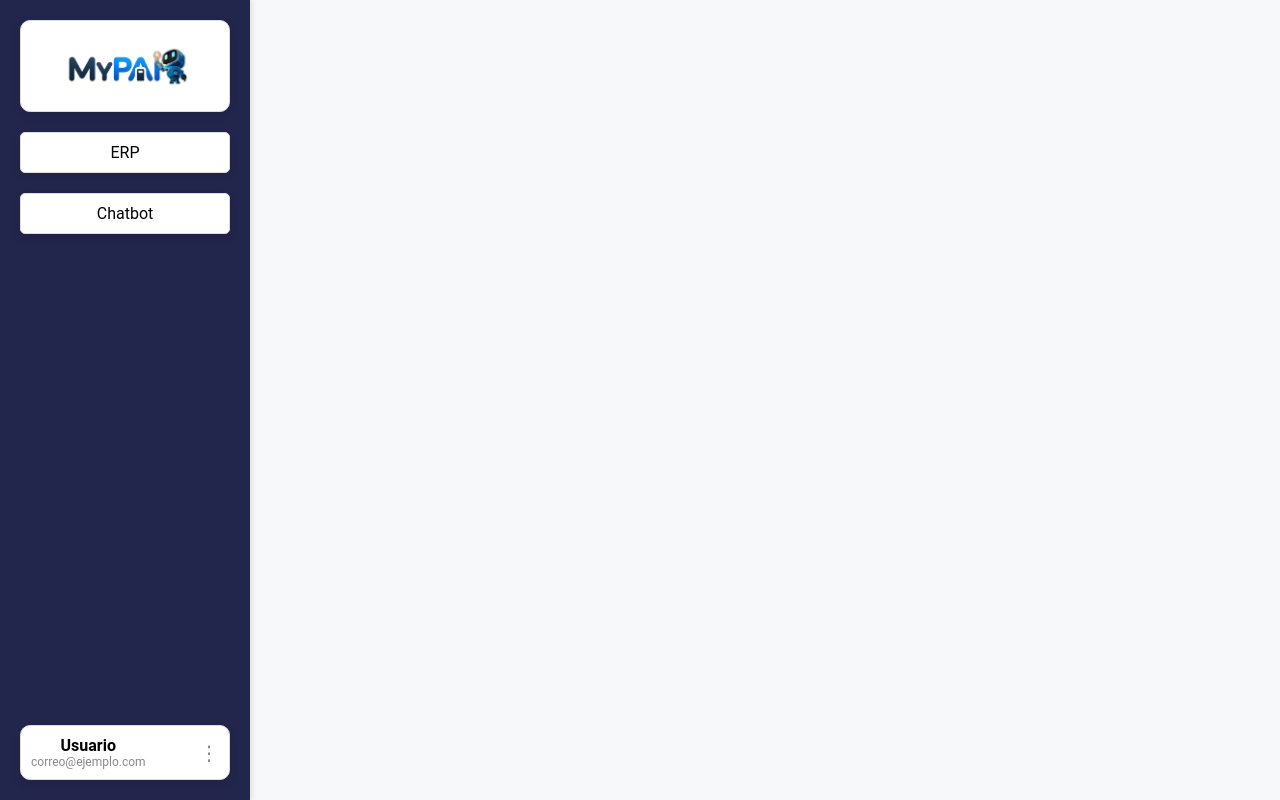
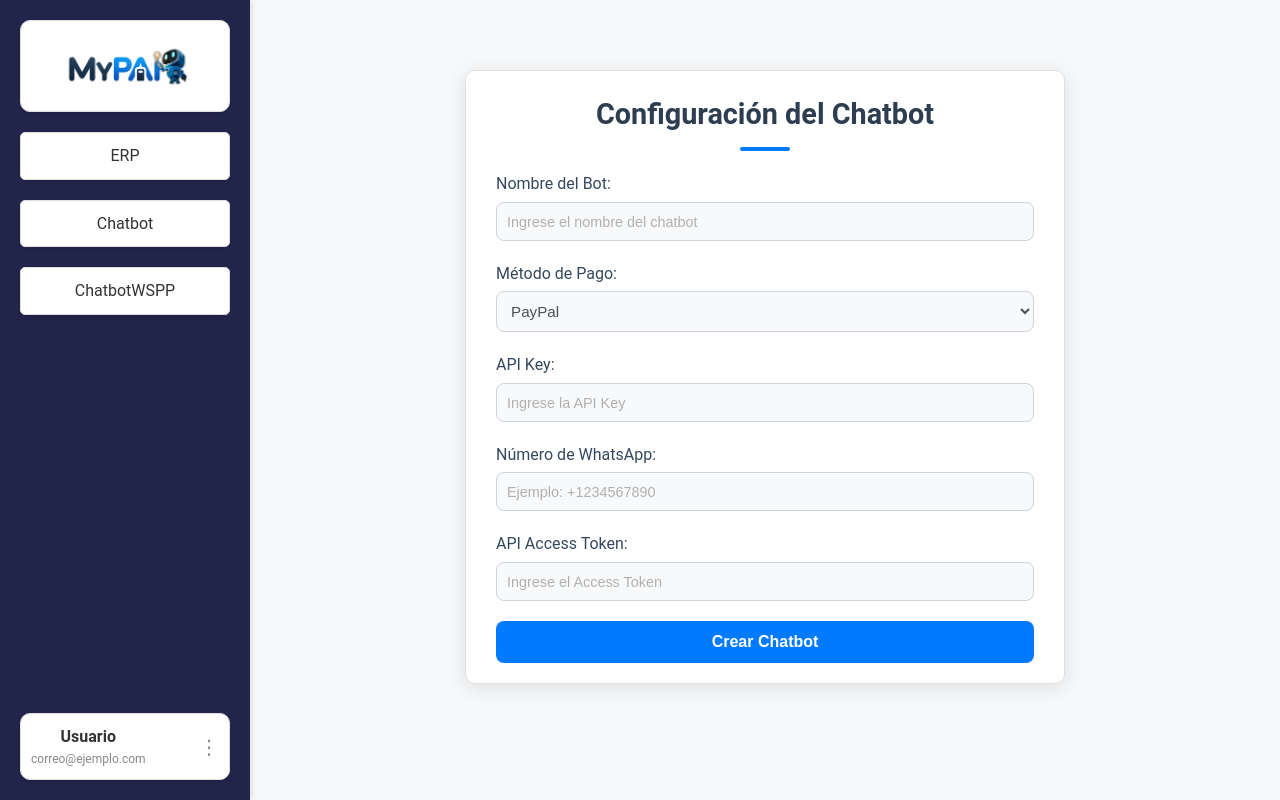
Before and after one commit to JhonRRA/Huawei-mypai, a React (Create React App) app in the folder my-web-app/: page /dashboard/ChatbotWSPP in a window 1280 px wide. Built offline with nearby package versions, Linux system fonts and the light colour scheme.

Commit message:
chatbotwsp

```diff
--- /dev/null
+++ b/my-web-app/src/components/ChatbotWSPP.js
@@ -0,0 +1,85 @@
+import React, { useState } from "react";
+import "../styles/ChatbotWSPP.css";
+
+const ChatbotWSPP = () => {
+  const [botName, setBotName] = useState("");
+  const [paymentMethod, setPaymentMethod] = useState("paypal");
+  const [apiKey, setApiKey] = useState("");
+  const [whatsappNumber, setWhatsappNumber] = useState("");
+  const [accessToken, setAccessToken] = useState("");
+
+  const handleSubmit = (e) => {
+    e.preventDefault();
+    // Handle form submission (e.g., send data to a server)
+    console.log({
+      botName,
+      paymentMethod,
+      apiKey,
+      whatsappNumber,
+      accessToken,
+    });
+    alert("Chatbot creado con éxito!");
+  };
+
+  return (
+    <div className="chatbot-config">
+      <h1>Configuración del Chatbot</h1>
+      <form onSubmit={handleSubmit} className="chatbot-form">
+        <label>
+          Nombre del Bot:
+          <input
+            type="text"
+            value={botName}
+            onChange={(e) => setBotName(e.target.value)}
+            placeholder="Ingrese el nombre del chatbot"
+            required
+          />
+        </label>
+        <label>
+          Método de Pago:
+          <select
+            value={paymentMethod}
+            onChange={(e) => setPaymentMethod(e.target.value)}
+          >
+            <option value="paypal">PayPal</option>
+            <option value="stripe">Stripe</option>
+            <option value="mercadopago">MercadoPago</option>
+          </select>
+        </label>
+        <label>
+          API Key:
+          <input
+            type="text"
+            value={apiKey}
+            onChange={(e) => setApiKey(e.target.value)}
+            placeholder="Ingrese la API Key"
+            required
+          />
+        </label>
+        <label>
+          Número de WhatsApp:
+          <input
+            type="text"
+            value={whatsappNumber}
+            onChange={(e) => setWhatsappNumber(e.target.value)}
+            placeholder="Ejemplo: +1234567890"
+            required
+          />
+        </label>
+        <label>
+          API Access Token:
+          <input
+            type="text"
+            value={accessToken}
+            onChange={(e) => setAccessToken(e.target.value)}
+            placeholder="Ingrese el Access Token"
+            required
+          />
+        </label>
+        <button type="submit">Crear Chatbot</button>
+      </form>
+    </div>
+  );
+};
+
+export default ChatbotWSPP;
--- a/my-web-app/src/components/Dashboard.js
+++ b/my-web-app/src/components/Dashboard.js
@@ -2,6 +2,7 @@ import React, { useState } from "react";
 import { Link, Route, Routes, useNavigate } from "react-router-dom";
 import Chatbot from "./Chatbot";
 import ERP from "./ERP";
+import ChatbotWSPP from "./ChatbotWSPP";
 import Configuracion from "./Configuracion";
 import "../styles/Dashboard.css";
 
@@ -49,6 +50,15 @@ const Dashboard = () => {
               Chatbot
             </Link>
           </li>
+          <li className={`menu-item ${activeMenu === "ChatbotWSPP" ? "active" : ""}`}>
+            <Link
+              to="/dashboard/ChatbotWSPP"
+              className="menu-box"
+              onClick={() => handleMenuClick("ChatbotWSPP")}
+            >
+              ChatbotWSPP
+            </Link>
+          </li>
         </ul>
         {/* Información del usuario */}
         <div className="user-box">
@@ -74,6 +84,7 @@ const Dashboard = () => {
         <Routes>
           <Route path="erp" element={<ERP />} />
           <Route path="chatbot" element={<Chatbot />} />
+          <Route path="ChatbotWSPP" element={<ChatbotWSPP />} />
           <Route path="configuracion" element={<Configuracion />} />
         </Routes>
       </div>
--- /dev/null
+++ b/my-web-app/src/styles/ChatbotWSPP.css
@@ -0,0 +1,146 @@
+/* Estilos generales */
+body {
+    margin: 0;
+    font-family: "Roboto", Arial, sans-serif;
+    background-color: #f0f4f8;
+    color: #333;
+    line-height: 1.6;
+  }
+
+  .chatbot-config {
+    max-width: 600px;
+    margin: 40px auto;
+    padding: 20px 30px;
+    background: #fff;
+    border-radius: 10px;
+    box-shadow: 0 4px 20px rgba(0, 0, 0, 0.1);
+    border: 1px solid #e0e0e0;
+  }
+
+  .chatbot-config h1 {
+    text-align: center;
+    font-size: 1.8rem;
+    margin-bottom: 20px;
+    color: #2c3e50;
+  }
+
+  .chatbot-config p {
+    text-align: center;
+    font-size: 1rem;
+    margin-bottom: 20px;
+    color: #7f8c8d;
+  }
+
+  .chatbot-form {
+    display: flex;
+    flex-direction: column;
+    gap: 20px;
+  }
+
+  .chatbot-form label {
+    display: flex;
+    flex-direction: column;
+    font-size: 1rem;
+    color: #34495e;
+  }
+
+  .chatbot-form input,
+  .chatbot-form select {
+    padding: 10px;
+    margin-top: 5px;
+    border: 1px solid #ced4da;
+    border-radius: 8px;
+    font-size: 0.95rem;
+    color: #495057;
+    background: #f8f9fa;
+    outline: none;
+    transition: all 0.3s ease;
+  }
+
+  .chatbot-form input:focus,
+  .chatbot-form select:focus {
+    border-color: #007bff;
+    background: #fff;
+    box-shadow: 0 0 5px rgba(0, 123, 255, 0.3);
+  }
+
+  .chatbot-form button {
+    padding: 12px 20px;
+    font-size: 1rem;
+    font-weight: bold;
+    color: white;
+    background-color: #007bff;
+    border: none;
+    border-radius: 8px;
+    cursor: pointer;
+    transition: background-color 0.3s ease, box-shadow 0.3s ease;
+  }
+
+  .chatbot-form button:hover {
+    background-color: #0056b3;
+    box-shadow: 0 4px 8px rgba(0, 123, 255, 0.2);
+  }
+
+  .chatbot-form button:active {
+    background-color: #004080;
+  }
+
+  /* Responsividad */
+  @media (max-width: 768px) {
+    .chatbot-config {
+      margin: 20px;
+      padding: 20px;
+    }
+
+    .chatbot-config h1 {
+      font-size: 1.5rem;
+    }
+
+    .chatbot-form button {
+      font-size: 0.95rem;
+      padding: 10px 15px;
+    }
+  }
+
+  /* Animaciones */
+  .chatbot-config h1::after {
+    content: "";
+    display: block;
+    width: 50px;
+    height: 4px;
+    background-color: #007bff;
+    margin: 10px auto 0;
+    border-radius: 4px;
+  }
+
+  .chatbot-form input,
+  .chatbot-form select {
+    position: relative;
+  }
+
+  .chatbot-form input::placeholder,
+  .chatbot-form select::placeholder {
+    font-size: 0.9rem;
+    color: #b0b0b0;
+  }
+
+  /* Tooltip de ayuda */
+  .chatbot-form label:hover::after {
+    content: "Completa este campo para configurar correctamente tu chatbot.";
+    position: absolute;
+    top: -25px;
+    left: 0;
+    background: rgba(0, 0, 0, 0.8);
+    color: #fff;
+    padding: 5px 10px;
+    font-size: 0.85rem;
+    border-radius: 5px;
+    z-index: 1000;
+    white-space: nowrap;
+    opacity: 0;
+    transition: opacity 0.3s ease;
+  }
+
+  .chatbot-form label:hover::after {
+    opacity: 1;
+  }
```
